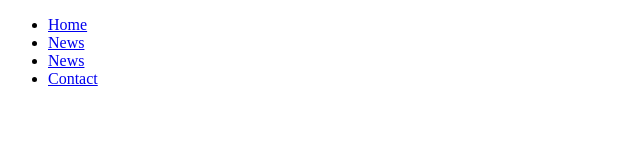
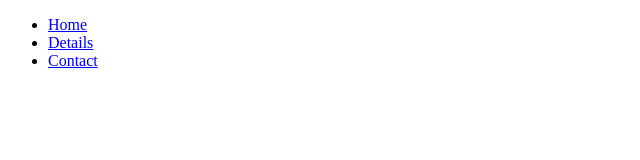
Before and after one commit to Prayansh8/techvilla, a plain HTML site: page pages/index.html in a window 1280 px wide. Shown: the whole page, without its empty margins (0-640 px from the left). Drawn offline with Linux system fonts and the light colour scheme.

Commit message:
Update index.html

```diff
--- a/pages/index.html
+++ b/pages/index.html
@@ -17,9 +17,8 @@
     <div class="container main">
         <ul>
             <li><a href="/">Home</a></li>
-            <li><a href="/search">News</a></li>
-            <li><a href="/details">News</a></li>
-            <li><a href="/Contact">Contact</a></li>
+            <li><a href="/details">Details</a></li>
+            <li><a href="/contact">Contact</a></li>
         </ul>
     </div>
     <script src="/js/index.js"></script>
```
